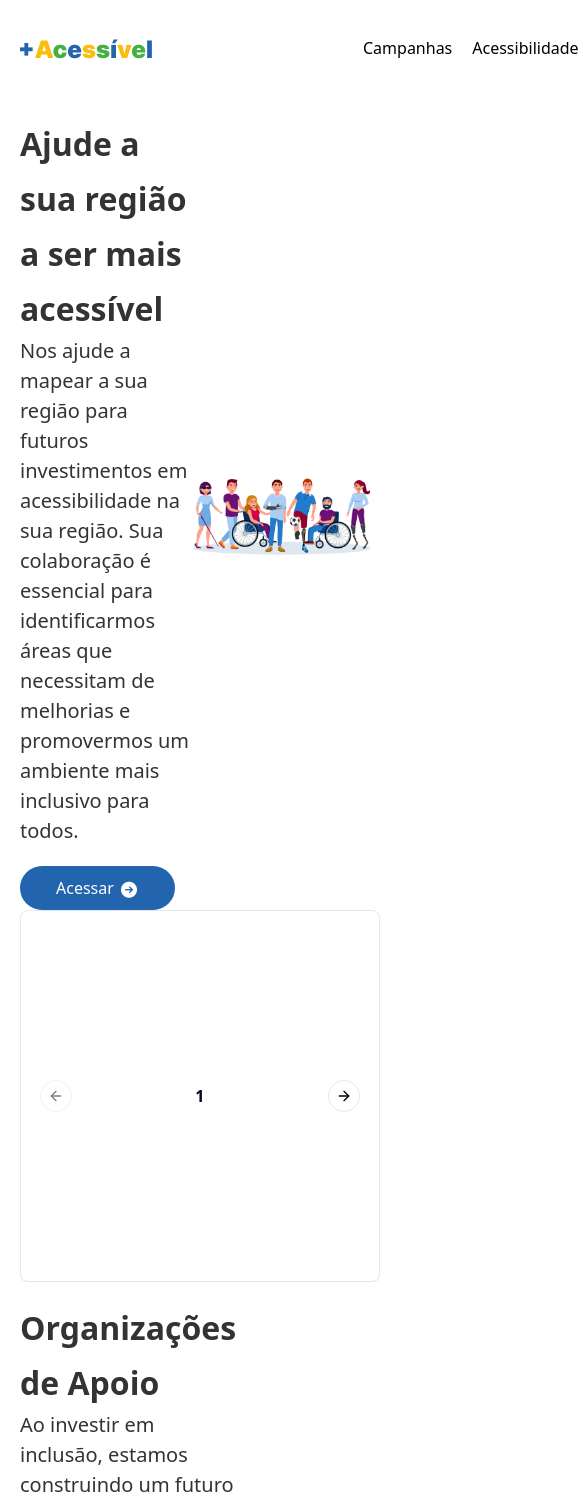
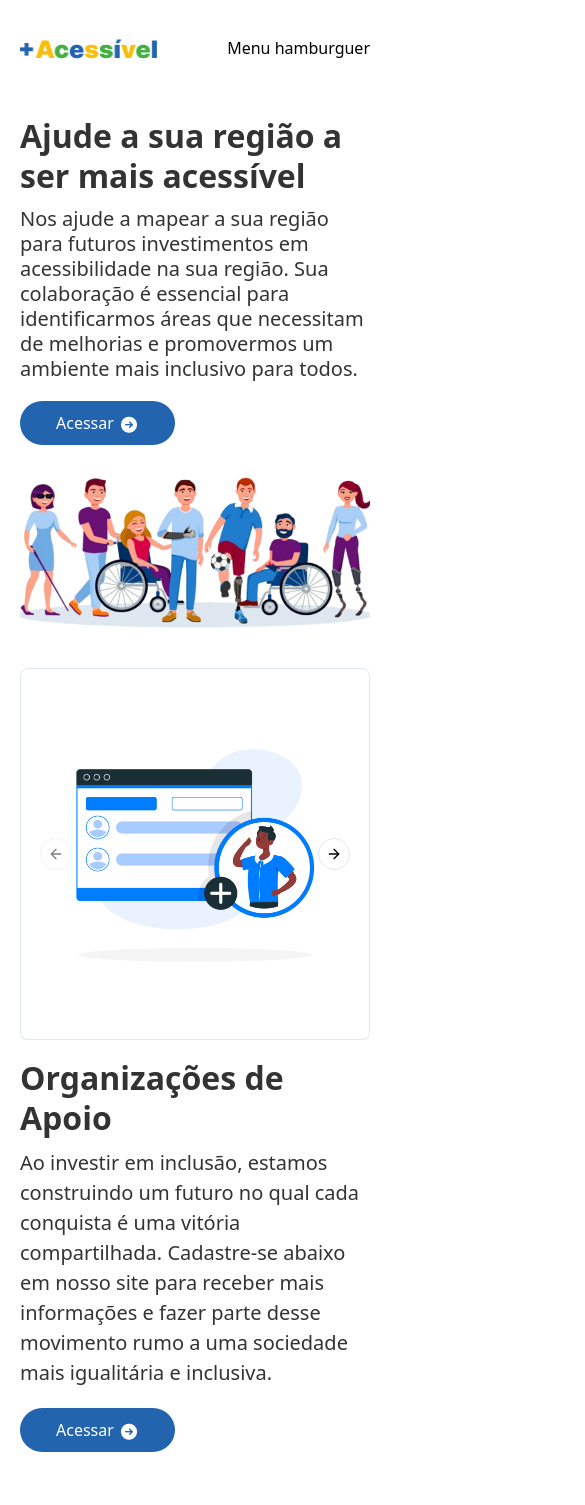
Before and after one commit to christianlsb/acessivel-web-2024-pa, a Next.js app: page / in a window 390 px wide. Shown: the top 1505 px of the page, 585 px wide, since content can reach past the window. Built offline with nearby package versions, Linux system fonts and the light colour scheme.

Commit message:
Adiciona responvidade inicial para as secoes

```diff
--- a/components/header.tsx
+++ b/components/header.tsx
@@ -3,12 +3,17 @@ import logo from "../assets/img/png/+Acessível.png";
 import iconMagnifier from "../assets/icons/icon-magnifier.png";
 import iconUser from "../assets/icons/icon-user.png";
 import iconTheme from "../assets/icons/icon-theme.png";
+import useBreakpoints from "../hooks/useBreakpoints";
 
 const Header = () => {
+  const breakpoint = useBreakpoints();
   return (
     <header>
       <div className="grid content">
         <Image src={logo} width={137} height={25} alt="logo +Acessivel" />
+
+        {breakpoint !== "mobile" ? (
+          <>
             <div className="mid_box">
               <nav>
                 <ul>
@@ -20,7 +25,7 @@ const Header = () => {
                   </li>
                 </ul>
               </nav>
-          <button className="button_search_region">
+              {/* <button className="button_search_region">
             Buscar Regiao
             <Image
             src={iconMagnifier}
@@ -28,12 +33,17 @@ const Header = () => {
             height={16}
             alt="Icone de lupa"
             />
-          </button>
-          <div className="border"></div>
+          </button> */}
+              {/* <div className="border"></div> */}
             </div>
             <div className="buttons">
               <button className="button_theme">
-            <Image src={iconTheme} width={16} height={16} alt="Icone de tema" />
+                <Image
+                  src={iconTheme}
+                  width={16}
+                  height={16}
+                  alt="Icone de tema"
+                />
               </button>
               <button className="button_register">
                 <Image
@@ -54,6 +64,12 @@ const Header = () => {
                 Entrar
               </button>
             </div>
+          </>
+        ) : (
+          <>
+            <span>Menu hamburguer</span>
+          </>
+        )}
       </div>
     </header>
   );
--- a/components/ui/form.tsx
+++ b/components/ui/form.tsx
@@ -80,7 +80,7 @@ const FormItem = React.forwardRef<
     <FormItemContext.Provider value={{ id }}>
       <div
         ref={ref}
-        className={cn("space-y-2 w-[33.3%]", className)}
+        className={cn("space-y-2 w-[33.3%] max-lg:w-[100%]", className)}
         {...props}
       />
     </FormItemContext.Provider>
--- a/hooks/useBreakpoints.ts
+++ b/hooks/useBreakpoints.ts
@@ -8,7 +8,7 @@ export default function useBreakpoints(extended = false) {
 
   useEffect(() => {
     const getBreakpoint = () => {
-      if (matchMedia("(max-width: 767px)").matches) setBreakpoint("mobile");
+      if (matchMedia("(max-width: 1023px)").matches) setBreakpoint("mobile");
       else if (matchMedia("(max-width: 1023px)").matches)
         setBreakpoint("tablet");
       else if (extended && matchMedia("(max-width: 1439px)").matches)
--- a/sections/campaigns.tsx
+++ b/sections/campaigns.tsx
@@ -6,15 +6,44 @@ import {
   CarouselNext,
   CarouselPrevious,
 } from "@/components/ui/carousel";
+import sectionImage from "../assets/img/png/section-image-form.png";
+import Image from "next/image";
 
 const Campaigns = () => {
+  const dataImg = [
+    {
+      img: sectionImage,
+      title: "Campaign 1",
+      description: "Description 1",
+    },
+    {
+      img: sectionImage,
+      title: "Campaign 2",
+      description: "Description 2",
+    },
+    {
+      img: sectionImage,
+      title: "Campaign 3",
+      description: "Description 3",
+    },
+    {
+      img: sectionImage,
+      title: "Campaign 4",
+      description: "Description 4",
+    },
+    {
+      img: sectionImage,
+      title: "Campaign 5",
+      description: "Description 5",
+    },
+  ];
   return (
     <>
       <section id="campaigns">
         <div className="grid content">
           <Carousel className="w-full">
             <CarouselContent>
-              {Array.from({ length: 5 }).map((_, index) => (
+              {dataImg.map((item, index) => (
                 <CarouselItem key={index}>
                   <div className="p-1">
                     <Card className="h-[370px]">
@@ -24,9 +53,7 @@ const Campaigns = () => {
                         }}
                         className="flex aspect-square items-center justify-center p-6"
                       >
-                        <span className="text-4xl font-semibold">
-                          {index + 1}
-                        </span>
+                        <Image src={item.img} alt="" />
                       </CardContent>
                     </Card>
                   </div>
--- a/styles/globals.css
+++ b/styles/globals.css
@@ -89,7 +89,7 @@ header .border {
 }
 
 #home {
-  padding-top: 20px;
+  padding: 20px 0px;
 }
 #home .content {
   display: flex;
@@ -187,3 +187,33 @@ header .border {
   font-size: 0.813em;
   padding-bottom: 20px;
 }
+
+@media screen and (max-width: 1023px) {
+  #home .content {
+    flex-direction: column;
+  }
+  #home h1 {
+    max-width: none;
+    line-height: 40px;
+    margin-bottom: 10px;
+  }
+  #home p {
+    max-width: none;
+    line-height: 25px;
+  }
+  #organizations .content {
+    flex-direction: column;
+  }
+  #organizations h2 {
+    max-width: none;
+    line-height: 40px;
+    margin-bottom: 10px;
+  }
+  #form .box {
+    flex-direction: column;
+  }
+
+  #form .fields {
+    flex-direction: column;
+  }
+}
```
Lines whose indentation alone changed are shown as unchanged.
